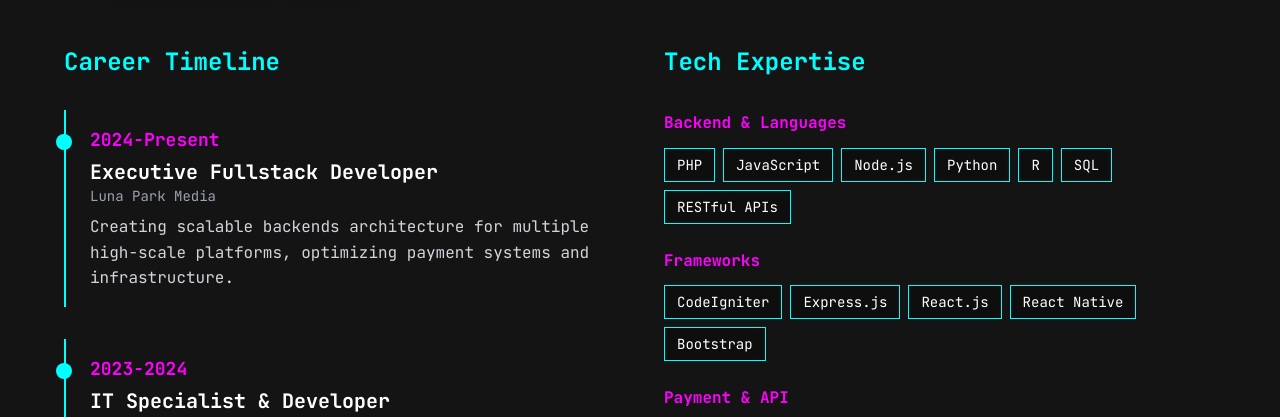
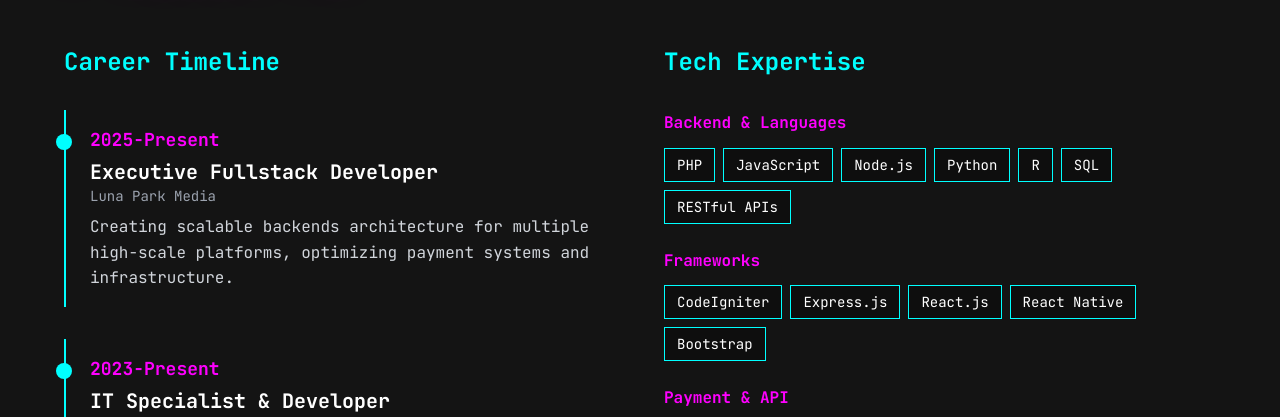
Before and after one commit to mnwajjah/hire-me-please-2, a Next.js app: page / in a window 1280 px wide. Shown: the part 3080-3497 px from the top of the page. Built offline with nearby package versions, Linux system fonts and the light colour scheme.

Commit message:
Update About.jsx

```diff
--- a/components/About.jsx
+++ b/components/About.jsx
@@ -6,13 +6,13 @@ export default function About()
 {
   const timeline = [
     {
-      year: '2024-Present',
+      year: '2025-Present',
       title: 'Executive Fullstack Developer',
       company: 'Luna Park Media',
       description: 'Creating scalable backends architecture for multiple high-scale platforms, optimizing payment systems and infrastructure.',
     },
     {
-      year: '2023-2024',
+      year: '2023-Present',
       title: 'IT Specialist & Developer',
       company: 'Freelance',
       description: 'Engineered GIS mapping for PLN Kepri, multicriteria Decision Support Systems (PROMETHEE/VIKOR), and e-learning platforms.',
```
